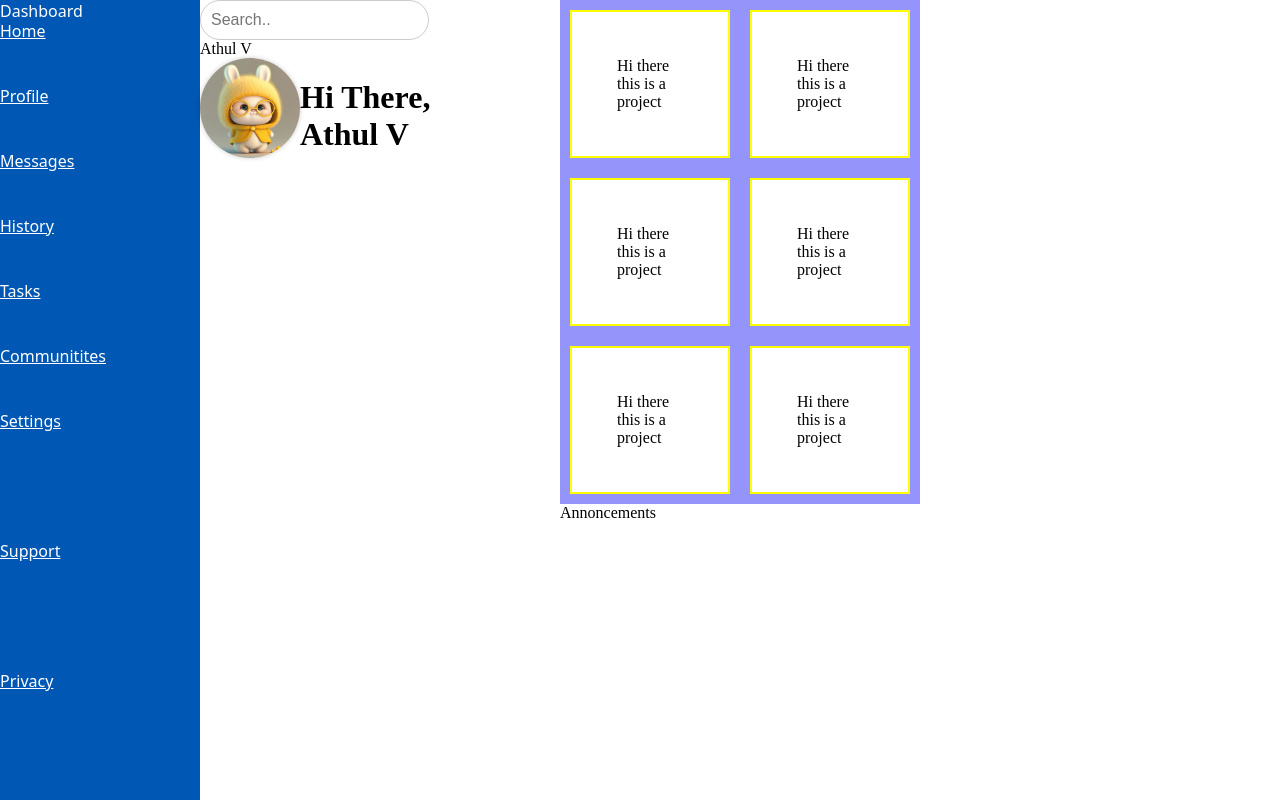
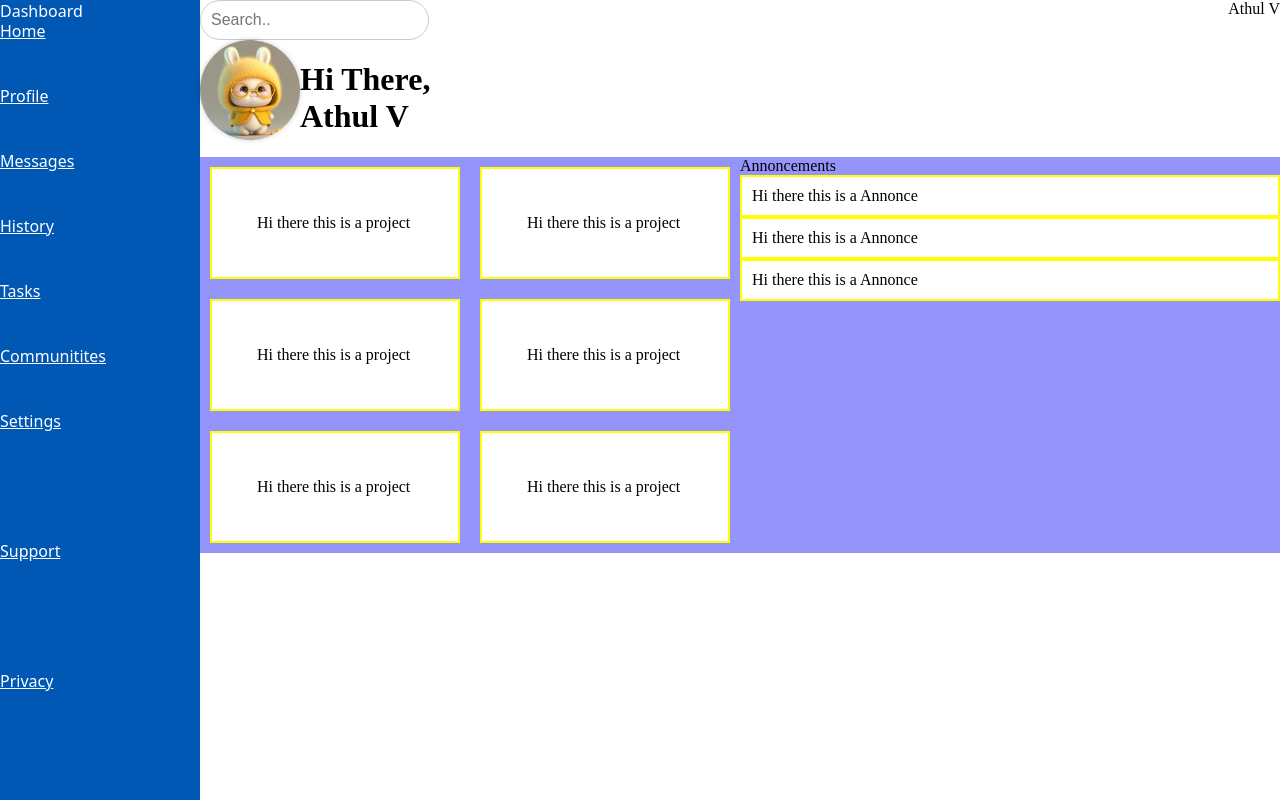
Before and after one commit to asuru56/Admin-Dashboard, a plain HTML site: page index.html in a window 1280 px wide. Drawn offline with Linux system fonts and the light colour scheme.

Commit message:
Annoncements Tab added

```diff
--- a/index.html
+++ b/index.html
@@ -28,10 +28,13 @@
                 <a href="url">Privacy</a>
             </div>
         </navbar>
+        <div class="right">
             <div class="top">
+                <div class="searchbox_user">
                     <input type="text" class="searchbox" placeholder="Search..">
                     <div class="username">
                         Athul V
+                    </div>
                 </div>
                 <div class="texto"></div>
                 <div class="top_text">
@@ -64,11 +67,21 @@
                         Hi there this is a project
                     </div>
 
+                </div>
+                <div class="announcement">Annoncements
+                <div class="annon">
+                    Hi there this is a Annonce
+                </div>
+                <div class="annon">
+                    Hi there this is a Annonce
+                </div>
+                <div class="annon">
+                    Hi there this is a Annonce
+                </div>
+            </div>
 
             </div>
-            <div class="annoncements">Annoncements</div>
         </div>
-
     </div>
 
 
--- a/style.css
+++ b/style.css
@@ -3,7 +3,7 @@ body{
 }
 .container{
     display:grid;
-    grid-template-columns: minmax(200px, 200px) 1fr 1fr 1fr  ;
+    grid-template-columns: minmax(200px, 200px) 1fr   ;
     grid-template-rows: minmax(200px, 100vh) 1fr ;
 }
 
@@ -68,10 +68,9 @@ a{
     display:flex;
 
 }
-.projects-grid{
+.projects-grid,.bottom-right{
     display:grid;
     grid-template-columns: 1fr 1fr;
-    grid-template-rows: 1fr 1fr;
     background-color: rgb(148, 148, 250);
 }
 
@@ -81,3 +80,14 @@ a{
     padding:45px;
     background-color: white;
 }
+
+.searchbox_user{
+    display: flex;
+    justify-content: space-between;
+}
+
+.annon{
+    border: 2px solid yellow;
+    padding:10px;
+    background-color: white;
+}
```
Lines whose indentation alone changed are shown as unchanged.
